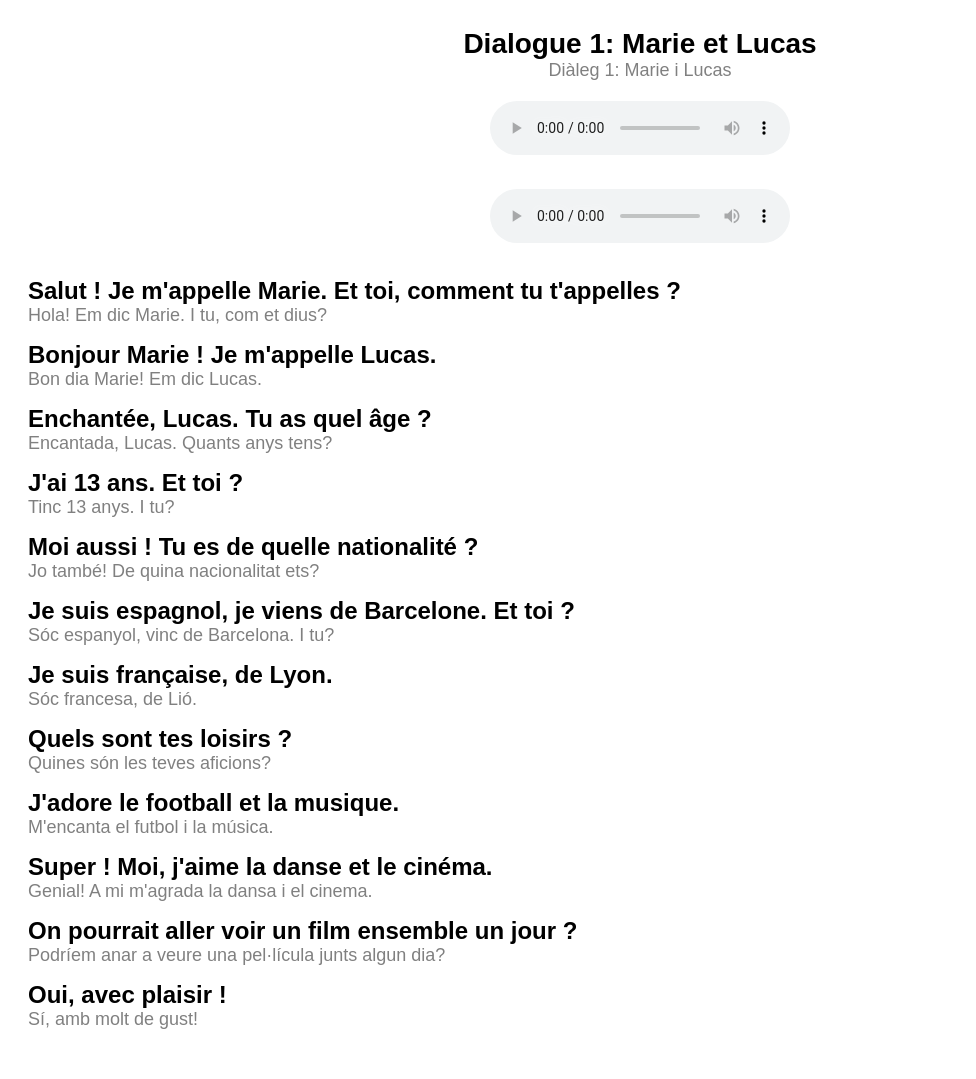
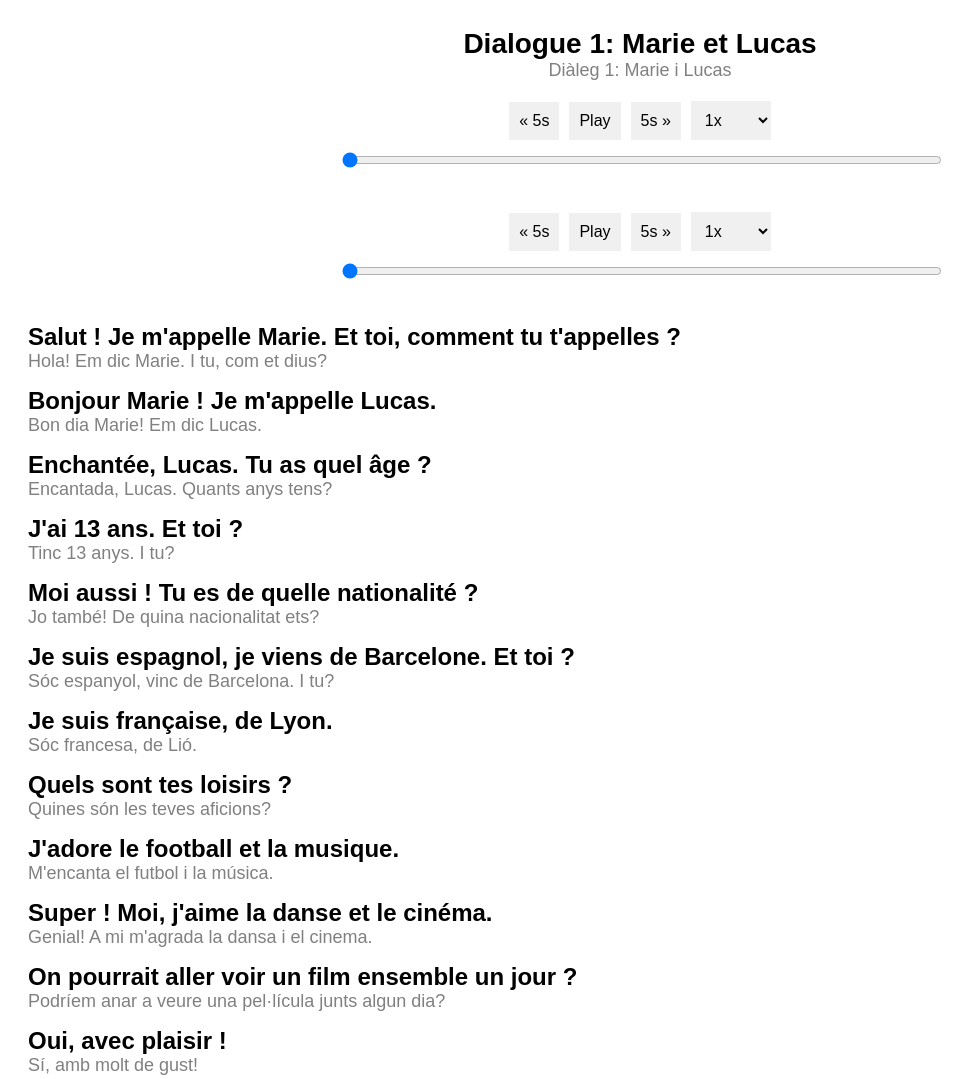
Before and after one commit to audiophrases/Marie-et-Lucas, a plain HTML site: page index.html in a window 1280 px wide. Shown: the whole page, without its empty margins (0-976 px from the left). Drawn offline with Linux system fonts and the light colour scheme.

Commit message:
Add files via upload

```diff
--- a/index.html
+++ b/index.html
@@ -5,6 +5,7 @@
     <meta charset="UTF-8">
     <title>Combined Text and Audio</title>
     <style>
+      /* Existing styles */
       .title {
         text-align: center;
         margin-bottom: 20px;
@@ -14,8 +15,8 @@
         font-weight: bold;
       }
       .title-l1 {
-        font-size: 18px; /* Smaller than title-l2 */
-        color: gray;     /* Grey color like the rest of the l1 lines */
+        font-size: 18px;
+        color: gray;
       }
       .l2 {
         font-size: 24px;
@@ -23,17 +24,48 @@
         margin-top: 15px;
       }
       .l1 {
-        font-size: 18px; /* Slightly bigger than before */
+        font-size: 18px;
         color: gray;
         margin-bottom: 15px;
       }
+      body {
+        font-family: Arial, sans-serif;
+        padding: 20px;
+      }
+      /* New styles for custom audio controls */
       .audio-section {
         margin-bottom: 30px;
         text-align: center;
       }
-      body {
-        font-family: Arial, sans-serif;
-        padding: 20px;
+      .audio-player {
+        display: inline-block;
+        width: 100%;
+        max-width: 600px; /* Adjust as needed */
+      }
+      .controls {
+        display: flex;
+        justify-content: center;
+        align-items: center;
+      }
+      .controls button,
+      .controls select {
+        background-color: #f0f0f0;
+        border: none;
+        margin: 0 5px;
+        padding: 10px;
+        font-size: 16px;
+        cursor: pointer;
+      }
+      .controls button:hover,
+      .controls select:hover {
+        background-color: #e0e0e0;
+      }
+      .progress {
+        width: 100%;
+        margin: 10px 0;
+      }
+      .progress input[type="range"] {
+        width: 100%;
       }
     </style>
   </head>
@@ -44,18 +76,49 @@
       <div class="title-l1">Diàleg 1: Marie i Lucas</div>
     </div>
 
-    <!-- Audio Controls -->
+    <!-- Audio Players with Custom Controls -->
     <div class="audio-section">
-      <audio controls>
-        <source src="L2.mp3" type="audio/mpeg">
-        Your browser does not support the audio element.
-      </audio>
+      <div class="audio-player">
+        <audio id="audio1" src="L2.mp3"></audio>
+        <div class="controls">
+          <button onclick="rewind('audio1')">« 5s</button>
+          <button onclick="playPause('audio1')" id="playPauseBtn1">Play</button>
+          <button onclick="skip('audio1')">5s »</button>
+          <select onchange="changeSpeed('audio1', this.value)">
+            <option value="0.5">0.5x</option>
+            <option value="0.75">0.75x</option>
+            <option value="0.85">0.85x</option>
+            <option value="0.90">0.90x</option>
+            <option value="0.95">0.95x</option>
+            <option value="1" selected>1x</option>
+          </select>
+        </div>
+        <div class="progress">
+          <input type="range" id="progressBar1" value="0" step="0.1" min="0" max="100" onchange="seek('audio1', this.value)">
+        </div>
+      </div>
     </div>
+
     <div class="audio-section">
-      <audio controls>
-        <source src="L2L1.mp3" type="audio/mpeg">
-        Your browser does not support the audio element.
-      </audio>
+      <div class="audio-player">
+        <audio id="audio2" src="L2L1.mp3"></audio>
+        <div class="controls">
+          <button onclick="rewind('audio2')">« 5s</button>
+          <button onclick="playPause('audio2')" id="playPauseBtn2">Play</button>
+          <button onclick="skip('audio2')">5s »</button>
+          <select onchange="changeSpeed('audio2', this.value)">
+            <option value="0.5">0.5x</option>
+            <option value="0.75">0.75x</option>
+            <option value="0.85">0.85x</option>
+            <option value="0.90">0.90x</option>
+            <option value="0.95">0.95x</option>
+            <option value="1" selected>1x</option>
+          </select>
+        </div>
+        <div class="progress">
+          <input type="range" id="progressBar2" value="0" step="0.1" min="0" max="100" onchange="seek('audio2', this.value)">
+        </div>
+      </div>
     </div>
 
     <!-- Display Combined Data -->
@@ -132,5 +195,68 @@
     <div class="l2">Oui, avec plaisir !</div>
     <div class="l1">Sí, amb molt de gust!</div>
 
+    <script>
+      // Function to toggle play/pause
+      function playPause(audioId) {
+        var audio = document.getElementById(audioId);
+        var playPauseBtn = document.getElementById('playPauseBtn' + audioId.slice(-1));
+        if (audio.paused) {
+          audio.play();
+          playPauseBtn.textContent = 'Pause';
+        } else {
+          audio.pause();
+          playPauseBtn.textContent = 'Play';
+        }
+      }
+
+      // Function to rewind 5 seconds
+      function rewind(audioId) {
+        var audio = document.getElementById(audioId);
+        audio.currentTime = Math.max(0, audio.currentTime - 5);
+      }
+
+      // Function to skip forward 5 seconds
+      function skip(audioId) {
+        var audio = document.getElementById(audioId);
+        audio.currentTime = Math.min(audio.duration, audio.currentTime + 5);
+      }
+
+      // Function to change playback speed
+      function changeSpeed(audioId, speed) {
+        var audio = document.getElementById(audioId);
+        audio.playbackRate = parseFloat(speed);
+      }
+
+      // Function to update progress bar
+      function updateProgress(audioId, progressBarId) {
+        var audio = document.getElementById(audioId);
+        var progressBar = document.getElementById(progressBarId);
+        if (audio.duration) {
+          progressBar.value = (audio.currentTime / audio.duration) * 100;
+        }
+      }
+
+      // Function to seek in the audio
+      function seek(audioId, value) {
+        var audio = document.getElementById(audioId);
+        audio.currentTime = (value / 100) * audio.duration;
+      }
+
+      // Event listeners for updating progress bars
+      var audio1 = document.getElementById('audio1');
+      audio1.addEventListener('timeupdate', function() {
+        updateProgress('audio1', 'progressBar1');
+      });
+      audio1.addEventListener('ended', function() {
+        document.getElementById('playPauseBtn1').textContent = 'Play';
+      });
+      var audio2 = document.getElementById('audio2');
+      audio2.addEventListener('timeupdate', function() {
+        updateProgress('audio2', 'progressBar2');
+      });
+      audio2.addEventListener('ended', function() {
+        document.getElementById('playPauseBtn2').textContent = 'Play';
+      });
+    </script>
   </body>
 </html>
```
